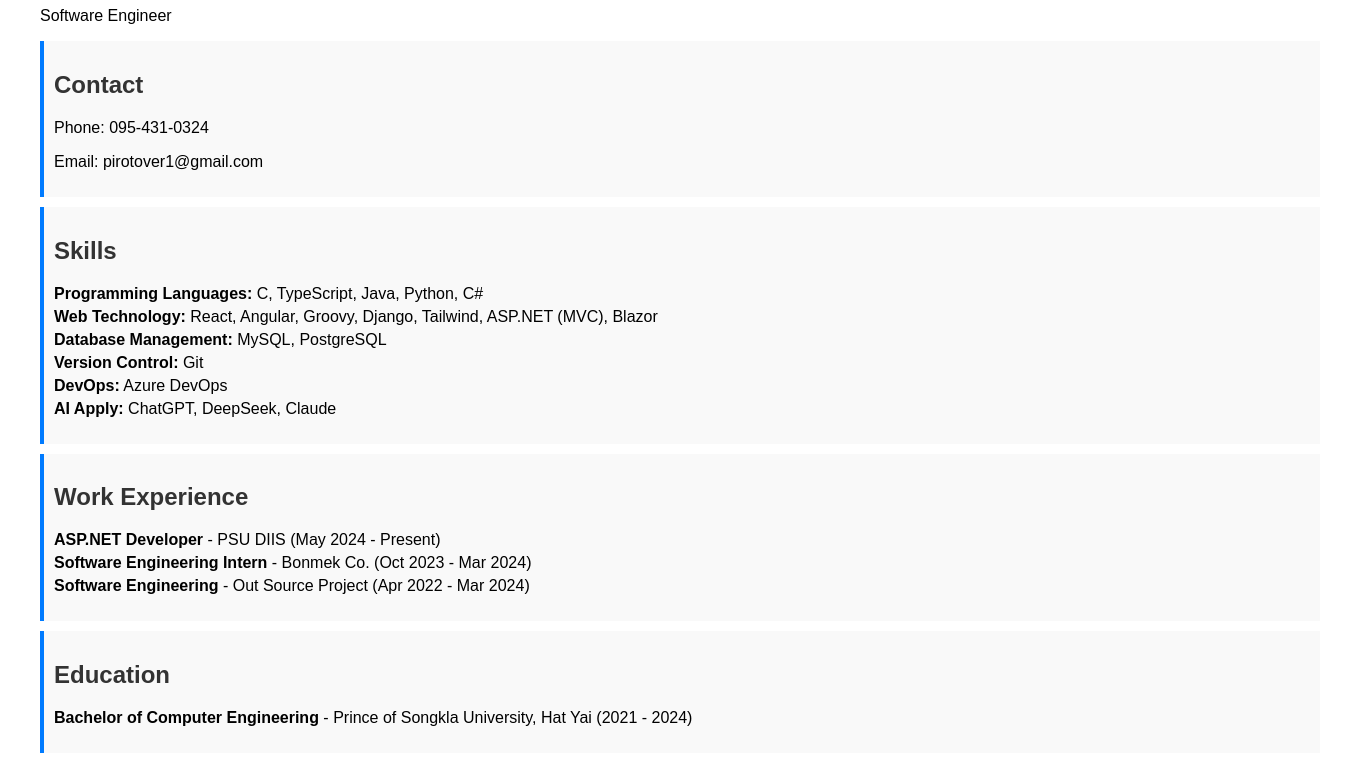
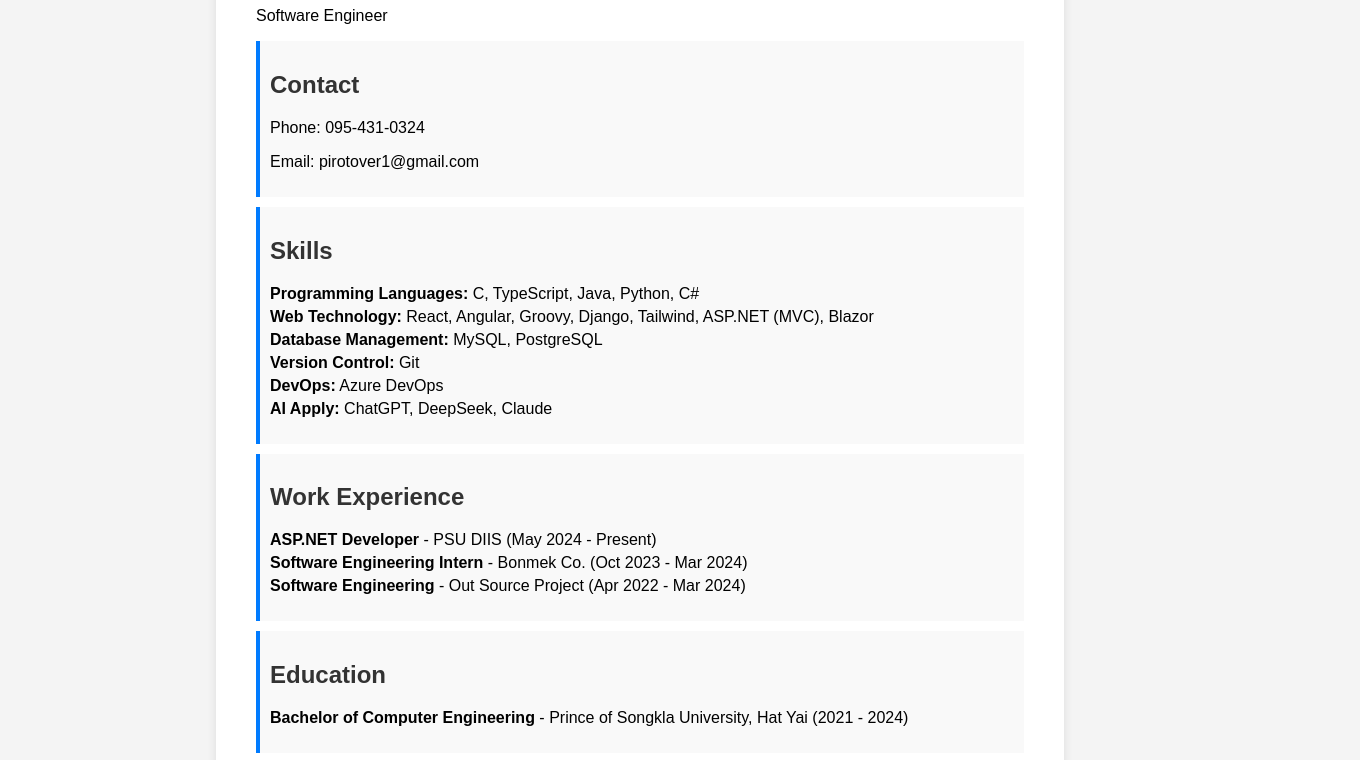
Before and after one commit to naninuneno2544/gh-deployment-workflow, a plain HTML site: page index.html in a window 1280 px wide. Shown: the part 133-893 px from the top of the page, 1360 px wide, since content can reach past the window. Drawn offline with Linux system fonts and the light colour scheme.

Commit message:
swap width back ground

```diff
--- a/index.html
+++ b/index.html
@@ -12,7 +12,7 @@
             background-color: #f4f4f4;
         }
         .container {
-            width: 60%;
+            width: 100%;
             margin: 20px auto;
             background: white;
             padding: 20px;
@@ -40,7 +40,7 @@
         }
         @media (min-width: 768px) {
             .container {
-                width: 100%;
+                width: 60%;
                 max-width: none;
                 padding: 40px;
             }
```
